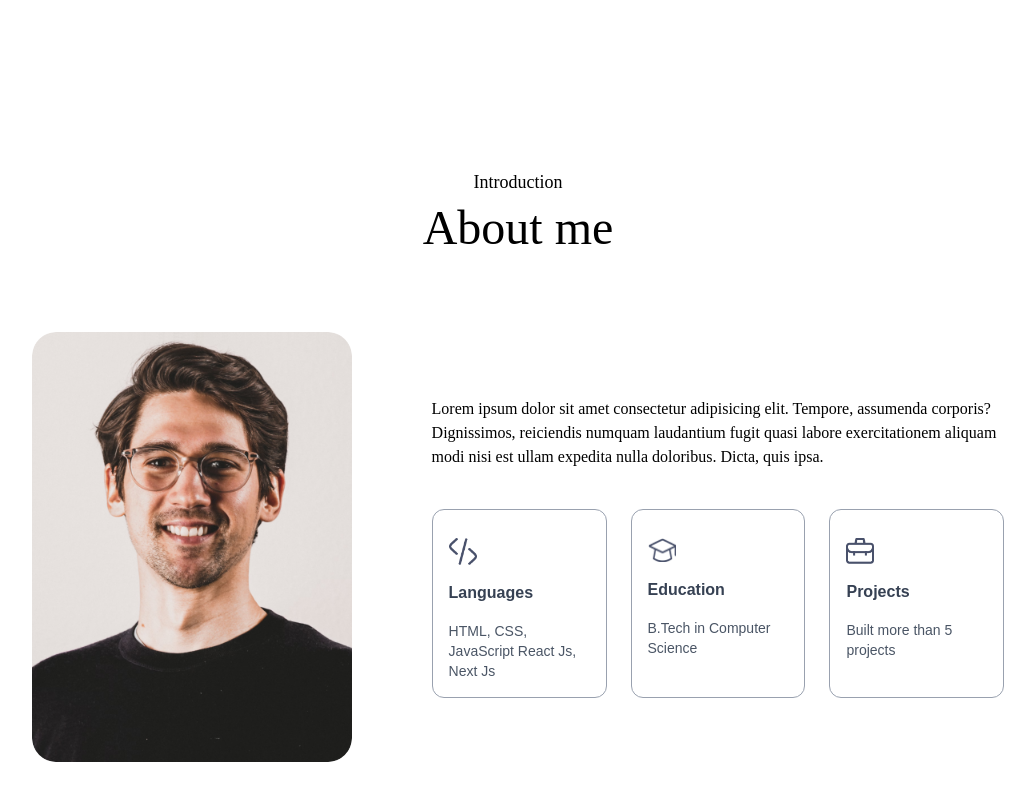
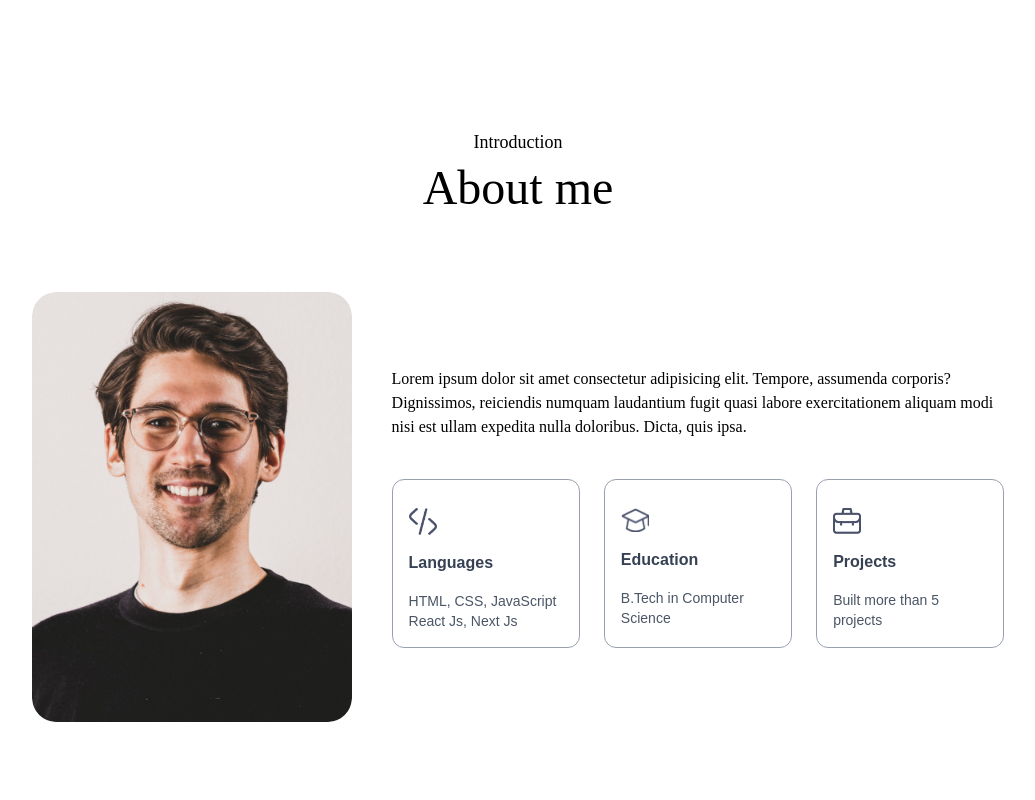
Before and after one commit to thanatP-Bz/portflio, a Next.js app: page / in a window 1280 px wide. Shown: the part 672-1472 px from the top of the page, without its empty margins (122-1157 px from the left). Built offline with nearby package versions, Linux system fonts and the light colour scheme; a web font is replaced by a local one.

Commit message:
addedBoxShadow

```diff
--- a/app/components/About.jsx
+++ b/app/components/About.jsx
@@ -4,11 +4,14 @@ import { assets, infoList } from "@/assets/assets";
 
 const About = () => {
   return (
-    <div id="about" className="w-full px-[12%] py-24 scroll-mt-20 md:py-10">
+    <div
+      id="about"
+      className="w-full px-[12%] py-24 scroll-mt-20 md:py-10 lg:py-0"
+    >
       <h4 className="text-center mb-2 text-lg font-Ovo">Introduction</h4>
       <h2 className="text-center text-5xl font-Ovo">About me</h2>
 
-      <div className="flex w-full flex-col lg:flex-row items-center gap-20 my-20">
+      <div className="flex w-full flex-col lg:flex-row items-center gap-10 my-20">
         <div className="w-64 sm:w-80 rounded-3xl max-w-none">
           <Image
             src={assets.user_image}
@@ -28,7 +31,7 @@ const About = () => {
             {infoList.map(({ icon, iconDark, title, description }, index) => (
               <li
                 key={index}
-                className="border-[0.5px] border-gray-400 rounded-xl p-4 cursor-pointer"
+                className="border-[0.5px] border-gray-400 rounded-xl p-4 cursor-pointer hover:-translate-y-1 duration-500 hover:bg-light hover:shadow-color-dark"
               >
                 <Image src={icon} alt={title} className="w-7 mt-3" />
                 <h3 className="my-4 font-semibold text-gray-700">{title}</h3>
--- a/app/globals.css
+++ b/app/globals.css
@@ -5,9 +5,12 @@
   --font-Ovo: Ovo;
   --font-Outfit: Outfit;
 
-  --lightHover: #fcf4ff;
-  --darkHover: #2a004a;
-  --darkTheme: #11001f;
+  --color-light: #fcf4ff;
+  --color-dark: #2a004a;
+  --color-darkTheme: #11001f;
+
+  --shadow-color-dark: 4px 4px 0 #000;
+  --light: 4px 4px 0 #fff;
 }
 /*
 :root {
```
